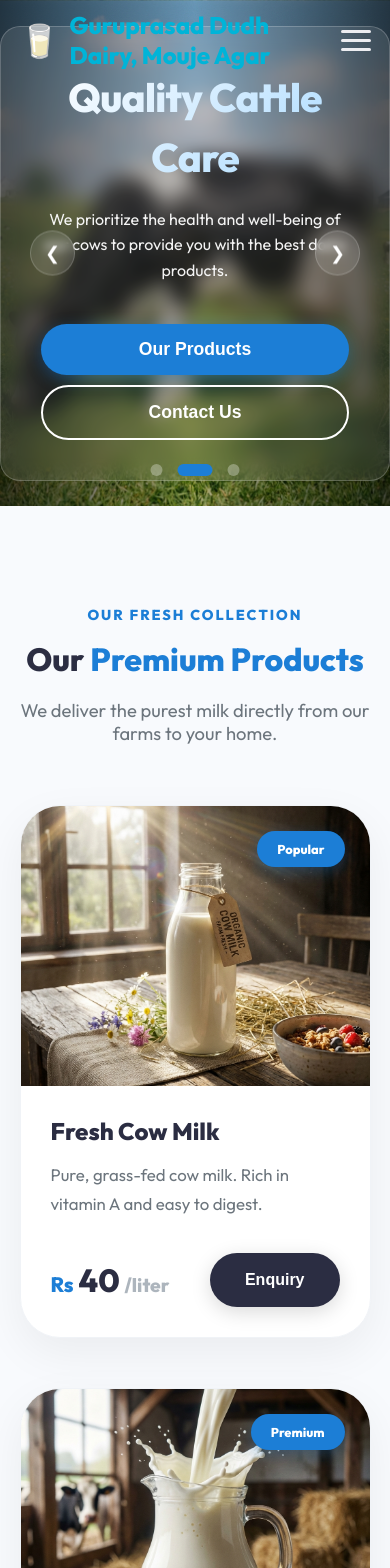
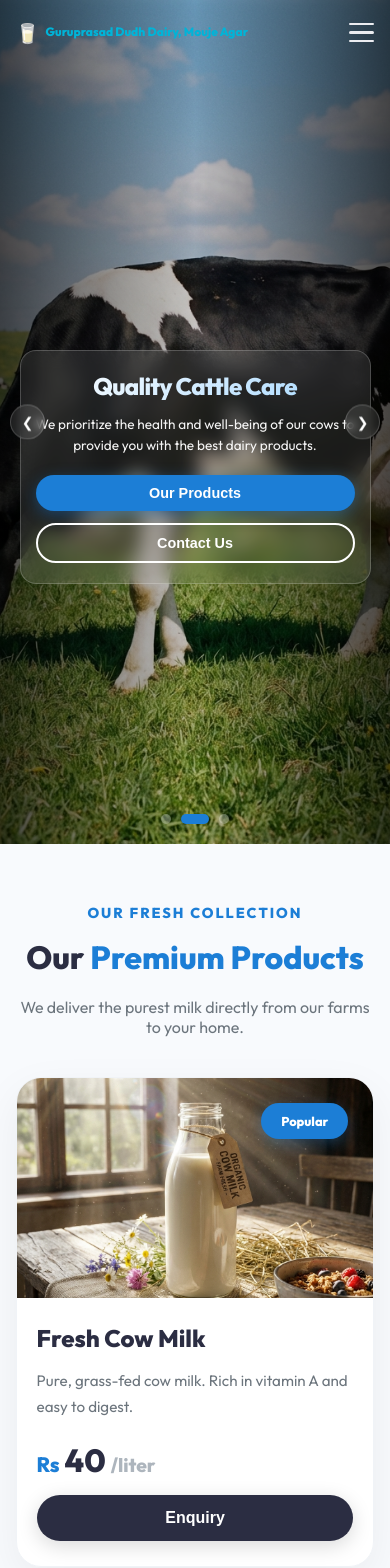
Before and after one commit to shreyas-96/Guruprasad-Milk-Dairy, a React (Vite) app: page / in a window 390 px wide. Shown: the top 1568 px of the page. Built offline with nearby package versions, Linux system fonts and the light colour scheme.

Commit message:
Major UI/UX improvements for mobile, tablet and desktop responsiveness

```diff
--- a/src/components/Gallery/Gallery.css
+++ b/src/components/Gallery/Gallery.css
@@ -93,12 +93,43 @@
 }
 
 @media (max-width: 768px) {
+    .gallery-section {
+        padding: 60px 4%;
+    }
+
     .gallery-main {
-        height: 350px;
+        height: 300px;
+        border-radius: 25px;
+        margin-bottom: 20px;
+    }
+
+    .gallery-overlay {
+        padding: 20px;
+    }
+
+    .image-number {
+        font-size: 1rem;
+        padding: 8px 15px;
     }
 
     .thumb {
-        width: 60px;
-        height: 45px;
+        width: 50px;
+        height: 38px;
+        border-radius: 10px;
+    }
+
+    .gallery-thumbnails {
+        gap: 10px;
     }
 }
+
+@media (max-width: 480px) {
+    .gallery-main {
+        height: 250px;
+    }
+
+    .thumb {
+        width: 45px;
+        height: 32px;
+    }
+}
--- a/src/components/HeroSlider/HeroSlider.css
+++ b/src/components/HeroSlider/HeroSlider.css
@@ -185,25 +185,94 @@
 
 @media (max-width: 768px) {
     .hero-slider {
-        height: 60vh;
+        height: 100vh;
+        min-height: 600px;
+    }
+
+    .slide-content {
+        max-width: 90%;
+        padding: 25px 20px;
+        margin-top: 80px;
+        border-radius: 16px;
     }
 
     .slide-title {
-        font-size: 2.5rem;
+        font-size: 1.8rem;
+        line-height: 1.3;
+        margin-bottom: 12px;
     }
 
     .slide-description {
-        font-size: 1rem;
+        font-size: 0.9rem;
+        margin-bottom: 25px;
+        line-height: 1.5;
     }
 
     .slider-nav {
-        width: 45px;
-        height: 45px;
-        font-size: 18px;
+        width: 40px;
+        height: 40px;
+        font-size: 16px;
+    }
+
+    .slider-nav.prev {
+        left: 10px;
+    }
+
+    .slider-nav.next {
+        right: 10px;
     }
 
     .slide-actions {
         flex-direction: column;
+        gap: 12px;
+    }
+
+    .btn-slider-primary,
+    .btn-slider-secondary {
+        padding: 12px 28px;
+        font-size: 0.95rem;
+        width: 100%;
+    }
+
+    .slider-dots {
+        bottom: 20px;
         gap: 10px;
     }
+
+    .dot {
+        width: 10px;
+        height: 10px;
+    }
+
+    .dot.active {
+        width: 28px;
+    }
 }
+
+@media (max-width: 480px) {
+    .slide-content {
+        padding: 20px 15px;
+        margin-top: 90px;
+    }
+
+    .slide-title {
+        font-size: 1.5rem;
+    }
+
+    .slide-description {
+        font-size: 0.85rem;
+        margin-bottom: 20px;
+    }
+
+    .btn-slider-primary,
+    .btn-slider-secondary {
+        padding: 10px 24px;
+        font-size: 0.9rem;
+    }
+
+    .slider-nav {
+        width: 35px;
+        height: 35px;
+        font-size: 14px;
+    }
+}
--- a/src/components/Navbar/Navbar.css
+++ b/src/components/Navbar/Navbar.css
@@ -144,8 +144,28 @@
 
 /* Mobile Responsive */
 @media (max-width: 768px) {
+    .navbar {
+        height: 70px;
+        padding: 0 4%;
+    }
+
+    .logo {
+        font-size: 1rem;
+        gap: 6px;
+    }
+
+    .logo-icon {
+        font-size: 1.4rem;
+    }
+
+    .logo-text {
+        font-size: 0.85rem;
+        line-height: 1.2;
+    }
+
     .hamburger {
         display: flex;
+        z-index: 1001;
     }
 
     .nav-links {
@@ -158,11 +178,17 @@
         flex-direction: column;
         justify-content: center;
         transition: var(--transition-smooth);
-        z-index: -1;
+        z-index: 999;
     }
 
     .nav-links.active {
         top: 0;
+    }
+
+    .nav-item {
+        color: #333;
+        font-size: 1.2rem;
+        padding: 15px 0;
     }
 
     .hamburger.open .bar:nth-child(1) {
@@ -175,6 +201,29 @@
 
     .hamburger.open .bar:nth-child(3) {
         transform: translateY(-9px) rotate(-45deg);
+    }
+}
+
+@media (max-width: 480px) {
+    .navbar {
+        height: 65px;
+    }
+
+    .logo {
+        font-size: 0.9rem;
+    }
+
+    .logo-icon {
+        font-size: 1.2rem;
+    }
+
+    .logo-text {
+        font-size: 0.75rem;
+    }
+
+    .bar {
+        width: 25px;
+        height: 2.5px;
     }
 }
 
--- a/src/components/Products/Products.css
+++ b/src/components/Products/Products.css
@@ -190,20 +190,62 @@
 }
 
 @media (max-width: 768px) {
+    .products-section {
+        padding: 60px 4%;
+    }
+
+    .section-header {
+        margin-bottom: 40px;
+    }
+
     .section-header h2 {
-        font-size: 2.5rem;
+        font-size: 2rem;
+    }
+
+    .section-header p {
+        font-size: 1rem;
     }
 
     .products-grid {
         grid-template-columns: 1fr;
+        gap: 30px;
+    }
+
+    .product-card {
+        border-radius: 25px;
     }
 
     .product-image-wrapper {
-        height: 280px;
+        height: 220px;
     }
 
     .product-info {
-        padding: 30px;
+        padding: 25px 20px;
+    }
+
+    .product-info h3 {
+        font-size: 1.4rem;
+    }
+
+    .product-info p {
+        font-size: 0.95rem;
+        margin-bottom: 20px;
+    }
+
+    .product-price-row {
+        flex-direction: column;
+        gap: 15px;
+        align-items: flex-start;
+    }
+
+    .amount {
+        font-size: 2rem;
+    }
+
+    .btn-add {
+        width: 100%;
+        text-align: center;
+        padding: 14px 30px;
     }
 }
 
```
